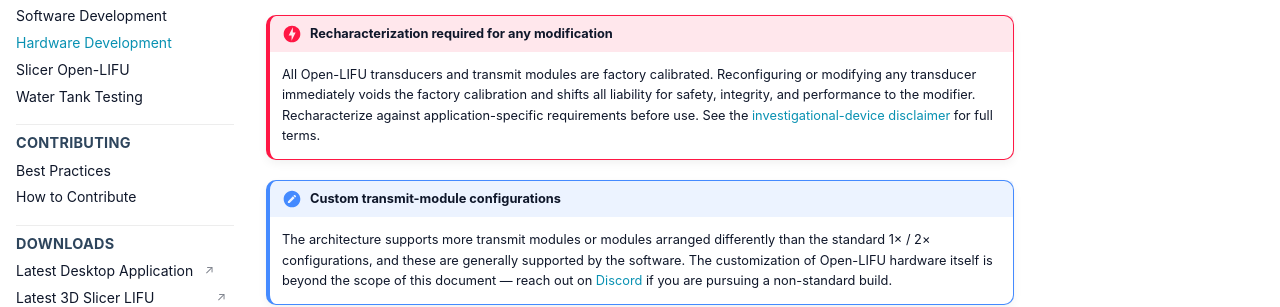
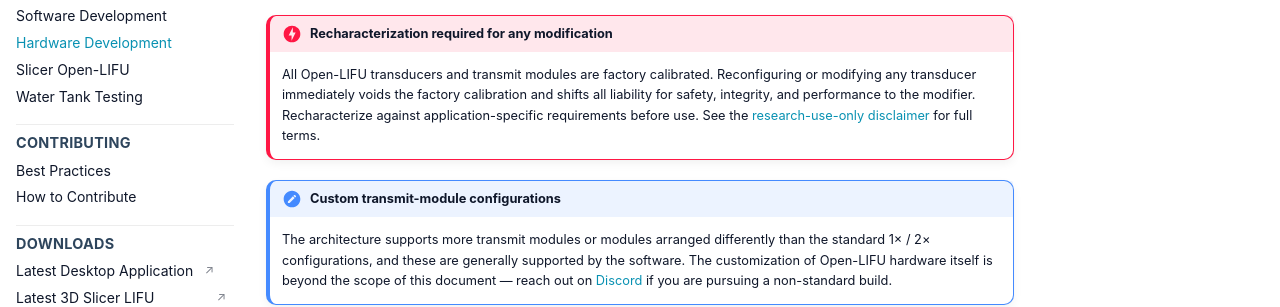
Before and after one commit to OpenwaterHealth/openwater-docs, an MkDocs documentation site: the page built from docs/openlifu/hardware.md, in a window 1280 px wide and 900 px high, scrolled down 1638 px. Shown: the part 415-722 px from the top of the window. Built offline with MkDocs 1.6.1 and Material for MkDocs 9.7.7, drawn with Linux system fonts in a browser that asks for light colours; comment, search, counter and statistics services are not loaded.

Commit message:
Align FDA status heading with ER-00015
Found while auditing the ER- pages after the LBL-00009 "conformance" correction.

The Open-LIFU overview heading read "Investigational device — research use only". ER-00015 Rev A contains zero occurrences of "investigational"; so does LBL-00009, and so does ER-00017. Every controlled document uses the same characterization: "The Open-LIFU platform is not yet cleared by the FDA and is intended for research purposes only. Not for commercial sale."

Investigational device is a specific FDA term implying a device under an Investigational Device Exemption. Research Use Only is a different regulatory posture. The heading asserted the former; the body text directly beneath it already said the latter, correctly. Heading is now "Research use only" to match the source documents and the body.

Flagging rather than assuming: Openwater does hold an IRB Certificate of Action and an NSR determination for study OW-DEV-001, so "investigational device" may be defensible in that study context. It is not the characterization any of the three controlled documents use for the platform, which is what this public page describes. If Quality intends the stronger term here, revert this and I will align the controlled documents instead.

hardware.md carried a deep link to the old heading anchor and is updated in the same commit so the cross-reference keeps resolving.

Audit result for the rest: best-practices.md "aligned with the principles of IEC 62304" is verbatim from ER-00015. sonication-protocols.md's FDA Section 5.2.4 threshold statement is near-verbatim from ER-00017. water-tank-testing.md makes no regulatory claims and ER-00016 contains none. No other drift found.

Co-Authored-By: Claude Opus 5 <noreply@anthropic.com>
Claude-Session: https://claude.ai/code/session_01JE4MQXx7cJtskwGEbz7Xgd

```diff
--- a/docs/openlifu/hardware.md
+++ b/docs/openlifu/hardware.md
@@ -73,7 +73,7 @@ If you intend to fabricate Open-LIFU hardware:
     calibration and shifts all liability for safety, integrity, and
     performance to the modifier. Recharacterize against
     application-specific requirements before use. See the
-    [investigational-device disclaimer](index.md#investigational-device-research-use-only)
+    [research-use-only disclaimer](index.md#research-use-only)
     for full terms.
 
 !!! note "Custom transmit-module configurations"
```
Also changed, not shown: docs/openlifu/index.md (+1 -1 lines).
